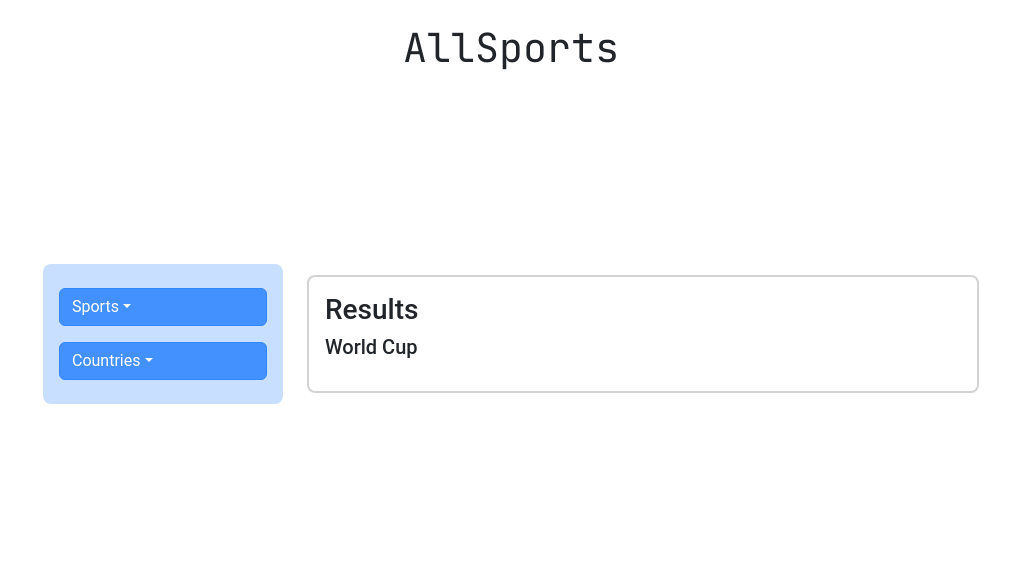
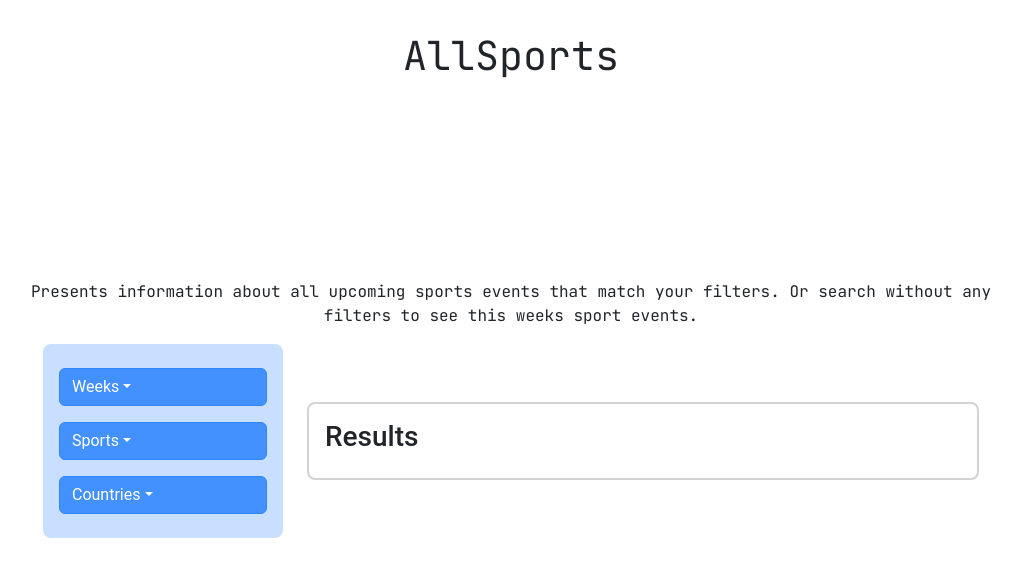
Before and after one commit to michaelbotelho/Distributed-Database-Processing-Pipeline, a React (Create React App) app in the folder Client/myapp/: page / in a window 1280 px wide. Shown: the top 576 px of the page, without its empty margins (129-1151 px from the left). Built offline with nearby package versions, Linux system fonts and the light colour scheme; no server answers.

Commit message:
Updates to Front end client

```diff
--- a/Client/myapp/public/index.html
+++ b/Client/myapp/public/index.html
@@ -25,14 +25,16 @@
       work correctly both with client-side routing and a non-root public URL.
       Learn how to configure a non-root public URL by running `npm run build`.
     -->
-    <title>Sports Events</title>
+    <title>AllSports</title>
   </head>
   <body>
     <header>
         <h1>AllSports</h1>
     </header>
     <noscript>You need to enable JavaScript to run this app.</noscript>
-    <div id="root"></div>
+    <div id="root">
+
+    </div>
     <!--
       This HTML file is a template.
       If you open it directly in the browser, you will see an empty page.
--- a/Client/myapp/src/App.css
+++ b/Client/myapp/src/App.css
@@ -6,6 +6,11 @@ main {
   justify-content: flex-start;
   align-items: stretch;
   padding: 10em;
+}
+
+#site-description {
+  font-family: 'JetBrains Mono', sans-serif;
+  text-align: center;
 }
 
 #categories-menu {
--- a/Client/myapp/src/App.js
+++ b/Client/myapp/src/App.js
@@ -7,51 +7,77 @@ import discoverPort from './apiDiscovery';
 
 
 
-function PopulateResults({ events }) {
-  return <Event />
+function PopulateResults({ data }) {
+  const events = [];
+  data.forEach(week => {
+    week.forEach(sport_event => {
+      events.push(
+        <Event event={sport_event} />
+      );
+    });
+  });
+  return (
+    <div id="results">
+      {events}
+    </div>
+  );
 }
 
 
 function App() {
-  const [flaskPort, setFlaskPort] = useState(null);
+  // const [flaskPort, setFlaskPort] = useState(null);
 
-  // When the component mounts, discover the Flask API port
-  useEffect(() => {
-    async function discoverFlaskPort() {
-      try {
-        const port = await discoverPort();
-        setFlaskPort(port);
-      } catch (error) {
-        console.error('Failed to discover Flask API port:', error.message);
-      }
-    }
-    discoverFlaskPort();
-  }, []);
+  // // When the component mounts, discover the Flask API port
+  // useEffect(() => {
+  //   async function discoverFlaskPort() {
+  //     try {
+  //       const port = await discoverPort();
+  //       setFlaskPort(port);
+  //     } catch (error) {
+  //       console.error('Failed to discover Flask API port:', error.message);
+  //     }
+  //   }
+  //   discoverFlaskPort();
+  // }, []);
+  // console.log("STEP 1")
 
-  // Once the Flask port is discovered, you can use it to make requests
-  useEffect(() => {
-    if (flaskPort) {
-      // Example: Fetch data from Flask API
-      fetch(`http://localhost:${flaskPort}/?weeks=7`)
-        .then((response) => response.json())
-        .then((data) => {
-          console.log('Data from Flask API:', data);
-        })
-        .catch((error) => {
-          console.error('Error fetching data from Flask API:', error.message);
-        });
-    }
-  }, [flaskPort]);
+  // // Once the Flask port is discovered, you can use it to make requests
+  // useEffect(() => {
+  //   if (flaskPort) {
+  //     // Example: Fetch data from Flask API
+  //     fetch(`http://localhost:${flaskPort}/?weeks=1`)
+  //       .then((response) => response.json())
+  //       .then((data) => {
+  //         console.log('Data from Flask API:', data);
+  //         return (
+  //           <main>
+  //             <p id="site-description">Presents information about all upcoming sports events that match your filters. Or search without any filters to see this weeks sport events.</p>
+  //             <div id="categories-menu">
+  //               <CategoriesMenu />
+  //             </div>
+  //             <div id="results-container">
+  //               <h3>Results</h3>
+  //               <PopulateResults data={data} />
+  //             </div>
+  //           </main>
+  //         );
+  //       })
+  //       .catch((error) => {
+  //         console.error('Error fetching data from Flask API:', error.message);
+  //       });
+  //   }
+  // }, [flaskPort]);
 
 
   return (
     <main>
+      <p id="site-description">Presents information about all upcoming sports events that match your filters. Or search without any filters to see this weeks sport events.</p>
       <div id="categories-menu">
         <CategoriesMenu />
       </div>
       <div id="results-container">
         <h3>Results</h3>
-        <PopulateResults />
+        {/* <PopulateResults /> */}
       </div>
     </main>
   );
--- a/Client/myapp/src/CategoriesMenu.js
+++ b/Client/myapp/src/CategoriesMenu.js
@@ -32,9 +32,11 @@ function CategoryDropdown({ categoryTitle, categoryElements }) {
 
 const CategoriesMenu = () => {
     // These sections will eventually be replaced by dynamic information form cache service
+    var weeks = [1, 2, 3, 4, 5, 6, 7, 8, 9, 10]
     var sports = ["Soccer", "Football", "Baseball", "Basketball", "Hockey"];
     var countries = ["Canada", "USA", "Germany", "China", "France", "Spain"];
     const CATEGORIES = {
+        Weeks: weeks,
         Sports: sports,
         Countries: countries
     };
--- a/Client/myapp/src/Event.js
+++ b/Client/myapp/src/Event.js
@@ -3,8 +3,10 @@ import React from "react";
 const Event = ({ event }) => {
     return (
         <div className="event-container">
-            <h5>World Cup</h5>
-            <p> </p>
+            <h6 id="event_name">{event['event_name']}</h6>
+            <p id="sport">{event['sport']}</p>
+            <p id="location">{event['locality']} - {event['country']}</p>
+            <p id="date">{event['date']}</p>
         </div>
     );
 }
--- a/Client/myapp/src/index.css
+++ b/Client/myapp/src/index.css
@@ -10,10 +10,10 @@ body {
 header {
   font-family: 'JetBrains Mono', serif;
   display: flex;
-  flex-direction: row;
-  justify-content: space-around;
+  flex-direction: column;
+  justify-content: center;
   align-items: center;
-  padding: .5em;
+  padding: 1em;
   margin: 1em;
 }
 
```
Also changed, not shown: 1 other file (tests, documents, lock files or other folders).
